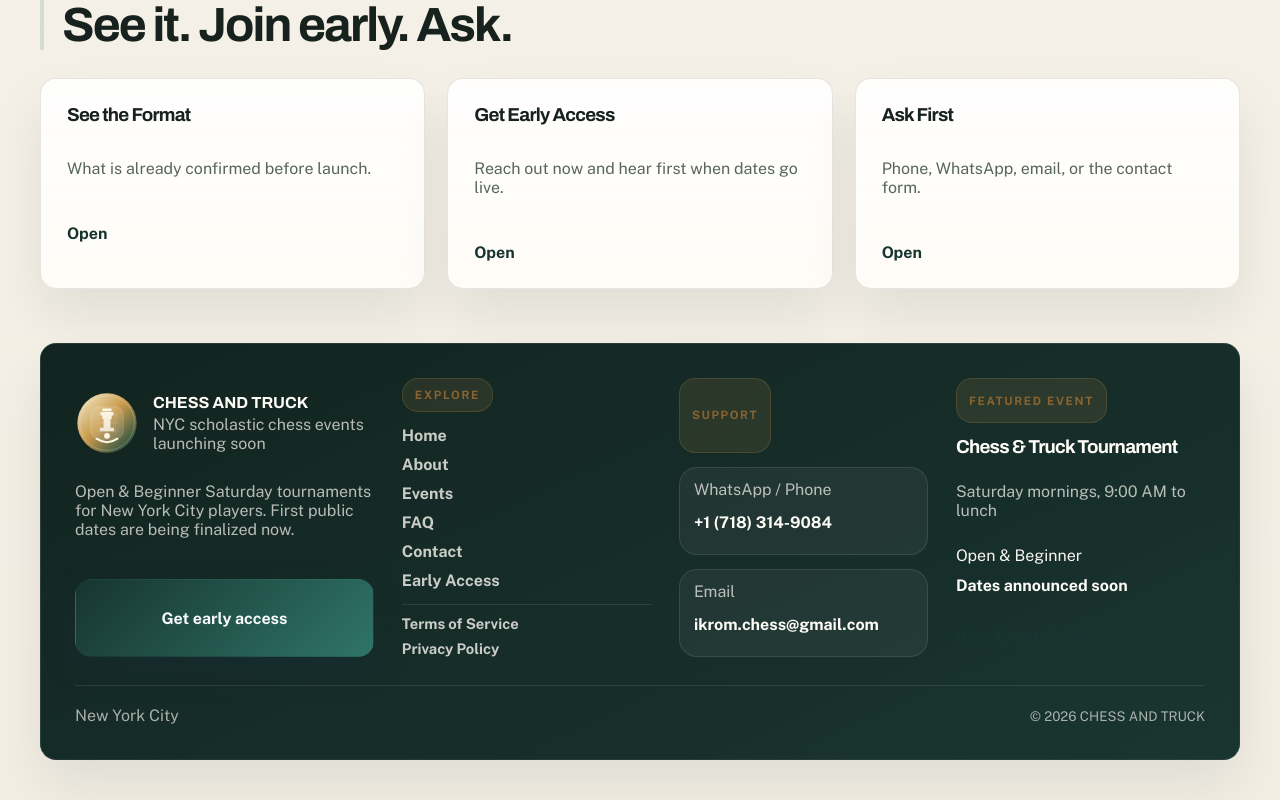
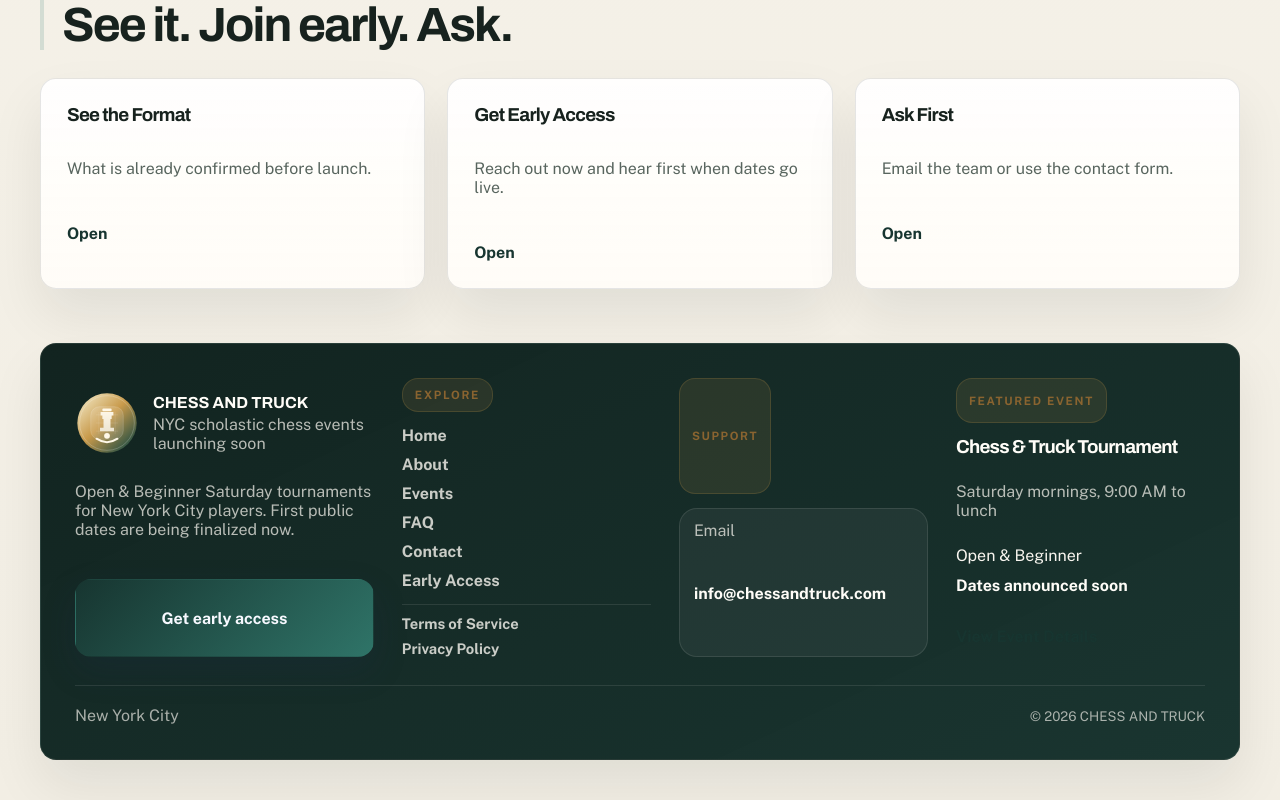
Before and after one commit to Aminjon0603/chess-and-truck-site, a React (Vite) app: page / in a window 1280 px wide. Shown: the part 2555-3355 px from the top of the page. Built offline with nearby package versions, Linux system fonts and the light colour scheme.

Commit message:
Unify site contact to info@chessandtruck.com

```diff
--- a/api/_lib/resend.js
+++ b/api/_lib/resend.js
@@ -1,7 +1,5 @@
 export const fallbackRecipients = [
-  "ikrom.chess@gmail.com",
-  "alexnorth615@gmail.com",
-  "andrea.lamanna1@gmail.com",
+  "info@chessandtruck.com",
 ];
 
 export function getNotificationRecipients() {
--- a/src/ChessTruckApp.jsx
+++ b/src/ChessTruckApp.jsx
@@ -2,7 +2,6 @@ import { useEffect, useMemo, useRef, useState } from "react";
 import {
   aboutPage,
   contactEmails,
-  contactNumbers,
   contactPage,
   eventsPage,
   faqItems,
@@ -405,10 +404,6 @@ function SiteFooter({ currentPath, navigate }) {
             <div className="footer-column">
               <span className="mini-tag">Support</span>
               <div className="footer-contact-stack">
-                <a href={contactNumbers[0].href} className="footer-contact-link" target="_blank" rel="noreferrer">
-                  <span>WhatsApp / Phone</span>
-                  <strong>{contactNumbers[0].display}</strong>
-                </a>
                 <a href={contactEmails[0].href} className="footer-contact-link">
                   <span>Email</span>
                   <strong>{contactEmails[0].display}</strong>
@@ -467,18 +462,6 @@ function LegalPage({ eyebrow, title, intro, sections }) {
 function ContactDirectory() {
   return (
     <div className="stack-grid">
-      <article className="surface">
-        <span className="mini-tag">Phone / WhatsApp</span>
-        <div className="link-stack">
-          {contactNumbers.map((item) => (
-            <a href={item.href} key={item.display} className="contact-link" target="_blank" rel="noreferrer">
-              <span>{item.label}</span>
-              <strong>{item.display}</strong>
-            </a>
-          ))}
-        </div>
-      </article>
-
       <article className="surface">
         <span className="mini-tag">Email</span>
         <div className="link-stack">
--- a/src/siteData.js
+++ b/src/siteData.js
@@ -44,7 +44,7 @@ export const routeMeta = {
   "/contact": {
     title: "Contact | CHESS AND TRUCK",
     description:
-      "Reach the CHESS AND TRUCK tournament team by phone, WhatsApp, email, or the contact form before registration or tournament day.",
+      "Reach the CHESS AND TRUCK tournament team by email or the contact form before registration or tournament day.",
   },
   "/register": {
     title: "Register | CHESS AND TRUCK",
@@ -128,7 +128,7 @@ export const homePage = {
     },
     {
       title: "Ask First",
-      text: "Phone, WhatsApp, email, or the contact form.",
+      text: "Email the team or use the contact form.",
       path: "/contact",
     },
   ],
@@ -167,7 +167,7 @@ export const carouselSlides = [
   {
     label: "Family Support",
     title: "Direct support",
-    text: "WhatsApp, email, and contact stay easy to reach.",
+    text: "Email and the contact form stay easy to reach.",
   },
 ];
 
@@ -254,7 +254,7 @@ export const faqPage = {
 export const contactPage = {
   eyebrow: "Contact",
   title: "Get on the list fast",
-  intro: "Phone, WhatsApp, email, or the contact form. We will update early families first.",
+  intro: "Email the team or use the contact form. We will update early families first.",
   supportCards: [
     {
       title: "Before launch",
@@ -446,43 +446,17 @@ export const faqItems = [
   {
     question: "How can I reach the tournament team quickly?",
     answer:
-      "Use the WhatsApp numbers for the fastest practical communication, or use email and the contact form for support and logistics.",
+      "Use the contact email or the contact form for support, logistics, and early-access questions.",
   },
 ];
 
-export const contactNumbers = [
-  {
-    label: "WhatsApp / Phone",
-    display: "+1 (718) 314-9084",
-    href: "https://wa.me/17183149084",
-  },
-  {
-    label: "WhatsApp / Phone",
-    display: "+1 (332) 345-0632",
-    href: "https://wa.me/13323450632",
-  },
-  {
-    label: "Phone",
-    display: "+1 (917) 394-6147",
-    href: "tel:+19173946147",
-  },
-];
+export const contactNumbers = [];
 
 export const contactEmails = [
   {
-    label: "Tournament inquiries",
-    display: "ikrom.chess@gmail.com",
-    href: "mailto:ikrom.chess@gmail.com",
-  },
-  {
-    label: "Operations",
-    display: "alexnorth615@gmail.com",
-    href: "mailto:alexnorth615@gmail.com",
-  },
-  {
-    label: "Registration support",
-    display: "andrea.lamanna1@gmail.com",
-    href: "mailto:andrea.lamanna1@gmail.com",
+    label: "General inquiries",
+    display: "info@chessandtruck.com",
+    href: "mailto:info@chessandtruck.com",
   },
 ];
 
```
Also changed, not shown: 2 other files (tests, documents, lock files or other folders).
